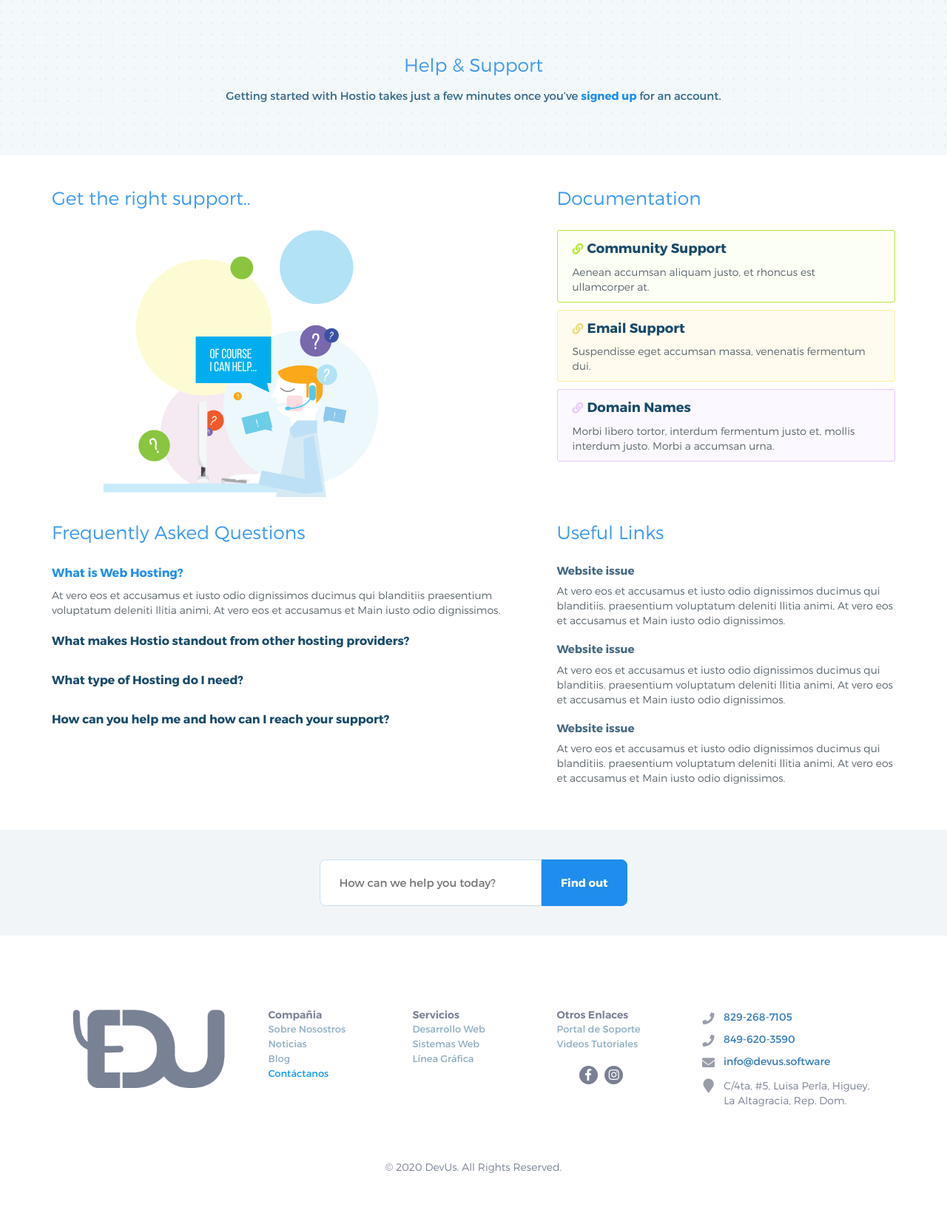
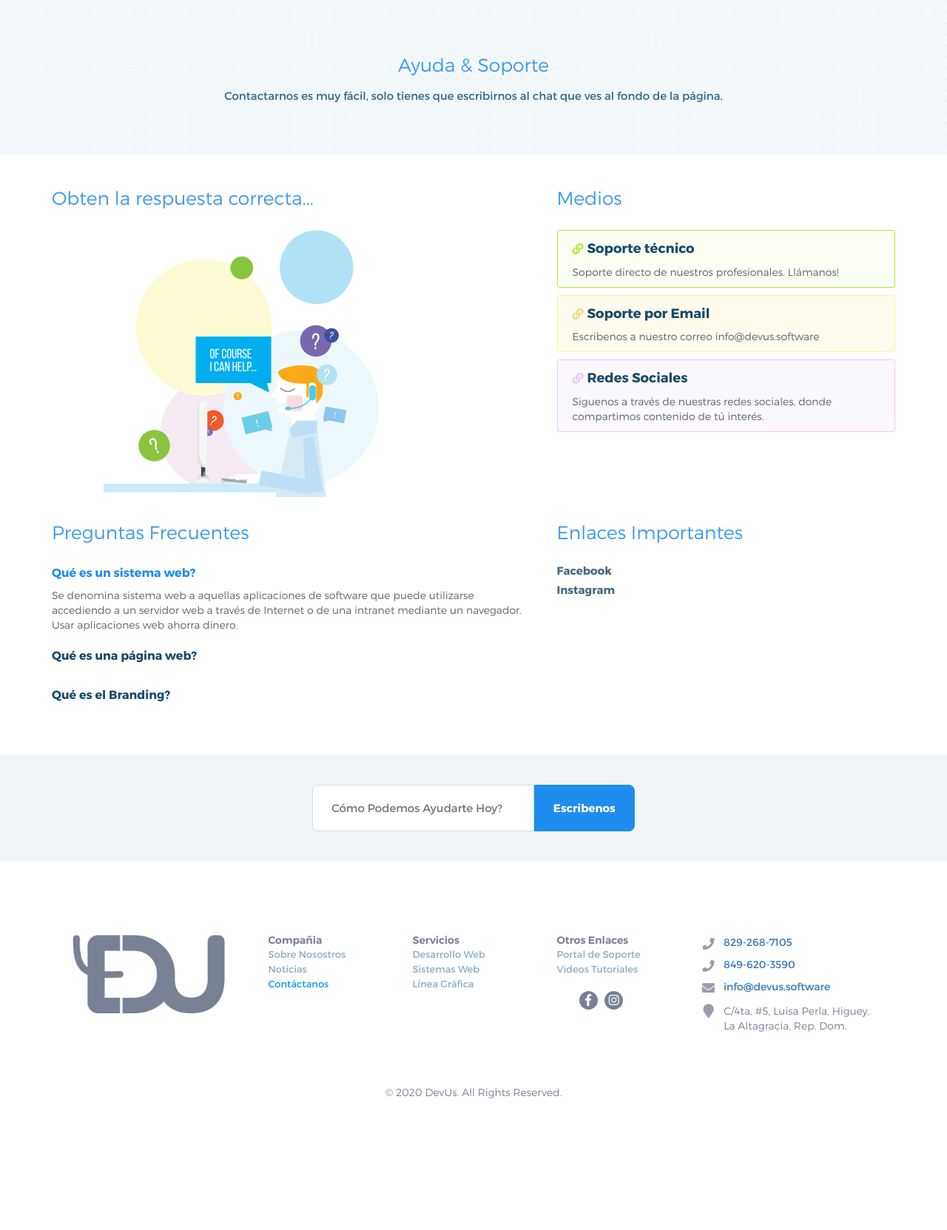
Before and after one commit to darvinvm/devussoftware, a PHP site: page /support.php in a window 1280 px wide. Shown: the part 96-1759 px from the top of the page at 74% size. After the commit the page ends 1581 px from the top, so only its background shows below. Run offline with PHP 8.4, Linux system fonts and the light colour scheme; some web fonts are replaced.

Commit message:
Se incluyo el chat

```diff
--- a/article.html
+++ b/article.html
@@ -7,6 +7,7 @@
 <link rel="stylesheet" type="text/css" href="css/bootstrap.min.css">
 <link rel="stylesheet" type="text/css" href="css/fontawesome-all.min.css">
 <link rel="stylesheet" type="text/css" href="css/style.css">
+<script src="//code.jivosite.com/widget/KtTNGPwxl0" async></script>
 </head>
 
 <body>
@@ -35,7 +36,7 @@
                     </ul>
                 </li>
                 <li><a href="support.php">Ayuda & Soporte</a></li>
-                <li><a href="contact.html" class="active">Contactanos</a></li>
+                <li><a href="contact.php" class="active">Contactanos</a></li>
                 <li><a class="chat-button" href="#">Chat now</a></li>
             </ul>
         </div>
--- a/blog.html
+++ b/blog.html
@@ -7,6 +7,7 @@
 <link rel="stylesheet" type="text/css" href="css/bootstrap.min.css">
 <link rel="stylesheet" type="text/css" href="css/fontawesome-all.min.css">
 <link rel="stylesheet" type="text/css" href="css/style.css">
+<script src="//code.jivosite.com/widget/KtTNGPwxl0" async></script>
 </head>
 
 <body>
@@ -35,7 +36,7 @@
                     </ul>
                 </li>
                 <li><a href="support.php">Ayuda & Soporte</a></li>
-                <li><a href="contact.html" class="active">Contactanos</a></li>
+                <li><a href="contact.php" class="active">Contactanos</a></li>
                 <li><a class="chat-button" href="#">Chat now</a></li>
             </ul>
         </div>
--- a/desarrolloweb.php
+++ b/desarrolloweb.php
@@ -8,6 +8,7 @@
 	<link rel="stylesheet" type="text/css" href="css/bootstrap.min.css">
 	<link rel="stylesheet" type="text/css" href="css/fontawesome-all.min.css">
     <link rel="stylesheet" type="text/css" href="css/style.css">
+    <script src="//code.jivosite.com/widget/KtTNGPwxl0" async></script>
 
 </head>
 
--- a/faq.html
+++ b/faq.html
@@ -7,6 +7,7 @@
 <link rel="stylesheet" type="text/css" href="css/bootstrap.min.css">
 <link rel="stylesheet" type="text/css" href="css/fontawesome-all.min.css">
 <link rel="stylesheet" type="text/css" href="css/style.css">
+<script src="//code.jivosite.com/widget/KtTNGPwxl0" async></script>
 </head>
 
 <body>
@@ -34,7 +35,7 @@
                     </ul>
                 </li>
                 <li><a href="support.php">Ayuda & Soporte</a></li>
-                <li><a href="contact.html">Contactanos</a></li>
+                <li><a href="contact.php">Contactanos</a></li>
                 <li><a class="chat-button" href="#">Chat now</a></li>
             </ul>
         </div>
--- a/footer.html
+++ b/footer.html
@@ -25,7 +25,6 @@
                     <ul class="footer-menu">
                         <li><a href="about.html">Sobre Nosostros</a></li>
                         <li><a href="news.html">Noticias</a></li>
-                        <li><a href="faq.html">Blog</a></li>
                         <li class="active"><a href="contact.html">Contáctanos</a></li>
                     </ul>
                 </div>
--- a/lineagrafica.php
+++ b/lineagrafica.php
@@ -10,6 +10,7 @@
 <style>
 #more {display: none;}
 </style>
+<script src="//code.jivosite.com/widget/KtTNGPwxl0" async></script>
 </head>
 
 <body>
--- a/news.html
+++ b/news.html
@@ -7,6 +7,7 @@
 <link rel="stylesheet" type="text/css" href="css/bootstrap.min.css">
 <link rel="stylesheet" type="text/css" href="css/fontawesome-all.min.css">
 <link rel="stylesheet" type="text/css" href="css/style.css">
+<script src="//code.jivosite.com/widget/KtTNGPwxl0" async></script>
 </head>
 
 <body>
@@ -34,7 +35,7 @@
                     </ul>
                 </li>
                 <li><a href="support.php">Ayuda & Soporte</a></li>
-                <li><a href="contact.html">Contactanos</a></li>
+                <li><a href="contact.php">Contactanos</a></li>
                 <li><a class="chat-button" href="#">Chat now</a></li>
             </ul>
         </div>
--- a/policy.html
+++ b/policy.html
@@ -7,6 +7,7 @@
 <link rel="stylesheet" type="text/css" href="css/bootstrap.min.css">
 <link rel="stylesheet" type="text/css" href="css/fontawesome-all.min.css">
 <link rel="stylesheet" type="text/css" href="css/style.css">
+<script src="//code.jivosite.com/widget/KtTNGPwxl0" async></script>
 </head>
 
 <body>
@@ -34,7 +35,7 @@
                     </ul>
                 </li>
                 <li><a href="support.php">Ayuda & Soporte</a></li>
-                <li><a href="contact.html">Contactanos</a></li>
+                <li><a href="contact.php">Contactanos</a></li>
                 <li><a class="chat-button" href="#">Chat now</a></li>
             </ul>
         </div>
--- a/post.html
+++ b/post.html
@@ -7,6 +7,7 @@
 <link rel="stylesheet" type="text/css" href="css/bootstrap.min.css">
 <link rel="stylesheet" type="text/css" href="css/fontawesome-all.min.css">
 <link rel="stylesheet" type="text/css" href="css/style.css">
+<script src="//code.jivosite.com/widget/KtTNGPwxl0" async></script>
 </head>
 
 <body>
@@ -34,7 +35,7 @@
                     </ul>
                 </li>
                 <li><a href="support.php">Ayuda & Soporte</a></li>
-                <li><a href="contact.html">Contactanos</a></li>
+                <li><a href="contact.php">Contactanos</a></li>
                 <li><a class="chat-button" href="#">Chat now</a></li>
             </ul>
         </div>
--- a/servicios.php
+++ b/servicios.php
@@ -10,6 +10,7 @@
 <style>
 #more {display: none;}
 </style>
+<script src="//code.jivosite.com/widget/KtTNGPwxl0" async></script>
 </head>
 
 <body>
--- a/sistemasweb.php
+++ b/sistemasweb.php
@@ -7,6 +7,7 @@
 <link rel="stylesheet" type="text/css" href="css/bootstrap.min.css">
 <link rel="stylesheet" type="text/css" href="css/fontawesome-all.min.css">
 <link rel="stylesheet" type="text/css" href="css/style.css">
+<script src="//code.jivosite.com/widget/KtTNGPwxl0" async></script>
 </head>
 
 <body>
--- a/support.php
+++ b/support.php
@@ -7,6 +7,8 @@
 <link rel="stylesheet" type="text/css" href="css/bootstrap.min.css">
 <link rel="stylesheet" type="text/css" href="css/fontawesome-all.min.css">
 <link rel="stylesheet" type="text/css" href="css/style.css">
+<script src="//code.jivosite.com/widget/KtTNGPwxl0" async></script>
+
 </head>
 
 <body>
@@ -34,7 +36,7 @@
                     </ul>
                 </li>
                 <li><a href="support.php" class="active">Ayuda & Soporte</a></li>
-                <li><a href="contact.html">Contactanos</a></li>
+                <li><a href="contact.php">Contactanos</a></li>
                 <li><a class="chat-button" href="#">Chat now</a></li>
             </ul>
         </div>
@@ -44,8 +46,8 @@
     <div class="container">
         <div class="row">
             <div class="col-md-12 text-center">
-                <div class="page-title">Help & Support</div>
-                <div class="page-subtitle">Getting started with Hostio takes just a few minutes once you’ve <a href="register.html">signed up</a> for an account.</div>
+                <div class="page-title">Ayuda & Soporte</div>
+                <div class="page-subtitle">Contactarnos es muy fácil, solo tienes que escribirnos al chat que ves al fondo de la página.</div>
             </div>
         </div>
     </div>
@@ -54,80 +56,69 @@
     <div class="container">
         <div class="row">
             <div class="col-md-7">
-                <div class="col-title-blue">Get the right support..</div>
+                <div class="col-title-blue">Obten la respuesta correcta...</div>
                 <div class="help-image-holder"><img class="help" src="./images/help.png" alt="help" /></div>
             </div>
             <div class="col-md-5">
-                <div class="col-title">Documentation</div>
+                <div class="col-title">Medios</div>
                 <div class="support-box green-support-box">
-                    <div class="support-box-title"><i class="fas fa-link" aria-hidden="true"></i><a href="#">Community Support</a></div>
+                    <div class="support-box-title"><i class="fas fa-link" aria-hidden="true"></i><a href="#">Soporte técnico</a></div>
                     <div class="support-box-details">
-                        Aenean accumsan aliquam justo, et rhoncus est ullamcorper at.
+                        Soporte directo de nuestros profesionales. Llámanos!
                     </div>
                 </div>
                 <div class="support-box yellow-support-box">
-                    <div class="support-box-title"><i class="fas fa-link" aria-hidden="true"></i><a href="#">Email Support</a></div>
+                    <div class="support-box-title"><i class="fas fa-link" aria-hidden="true"></i><a href="mailto:info@devus.software">Soporte por Email</a></div>
                     <div class="support-box-details">
-                        Suspendisse eget accumsan massa, venenatis fermentum dui.
+                        Escribenos a nuestro correo info@devus.software
 
                     </div>
                 </div>
                 <div class="support-box purple-support-box">
-                    <div class="support-box-title"><i class="fas fa-link" aria-hidden="true"></i><a href="#">Domain Names</a></div>
+                    <div class="support-box-title"><i class="fas fa-link" aria-hidden="true"></i><a href="#">Redes Sociales</a></div>
                     <div class="support-box-details">
-                        Morbi libero tortor, interdum fermentum justo et, mollis interdum justo. Morbi a accumsan urna.
+                        Siguenos a través de nuestras redes sociales, donde compartimos contenido de tú interés.
                     </div>
                 </div>
             </div>
         </div>
         <div class="row">
             <div class="col-md-7 col-padding-top">
-                <div class="col-title">Frequently Asked Questions</div>
+                <div class="col-title">Preguntas Frecuentes</div>
                 <div id="faq-questions">
                     <div class="faq-question-holder active">
                         <div class="faq-question">
-                            What is Web Hosting?
+                            Qué es un sistema web?
                         </div>
                         <div class="faq-answer">
-                            At vero eos et accusamus et iusto odio dignissimos  ducimus qui blanditiis praesentium voluptatum deleniti llitia animi,  At vero eos et accusamus et Main iusto odio dignissimos.
+                        Se denomina sistema web a aquellas aplicaciones de software que puede utilizarse accediendo a un servidor web a través de Internet o de una intranet mediante un navegador. Usar aplicaciones web ahorra dinero.
                         </div>
                     </div>
                     <div class="faq-question-holder">
                         <div class="faq-question">
-                            What makes Hostio standout from other hosting providers?
+                           Qué es una página web?
                         </div>
                         <div class="faq-answer">
-                            At vero eos et accusamus et iusto odio dignissimos  ducimus qui blanditiis praesentium voluptatum deleniti llitia animi,  At vero eos et accusamus et Main iusto odio dignissimos.
+                        Se conoce como página Web, página electrónica o página digital a un documento digital de carácter multimediático (es decir, capaz de incluir audio, video, texto y sus combinaciones), adaptado a los estándares de la World Wide Web (WWW) y a la que se puede acceder a través de un navegador Web y una conexión activa a Internet. Se trata del formato básico de contenidos en la red.
                         </div>
                     </div>
                     <div class="faq-question-holder">
                         <div class="faq-question">
-                            What type of Hosting do I need?
+                            Qué es el Branding?
                         </div>
                         <div class="faq-answer">
-                            At vero eos et accusamus et iusto odio dignissimos  ducimus qui blanditiis praesentium voluptatum deleniti llitia animi,  At vero eos et accusamus et Main iusto odio dignissimos.
+                        El branding corporativo es el proceso de construcción de una marca reconocible, con personalidad y que se recuerda por unos conceptos o ideas muy claras. Esto es el branding corporativo del que habla tanta gente, algo mucho más simple de lo que se piensa. No hay más, es “simplemente” eso: crear una marca que todos reconozcan y asocien con algo.
                         </div>
                     </div>
-                    <div class="faq-question-holder">
-                        <div class="faq-question">
-                            How can you help me and how can I reach your support?
-                        </div>
-                        <div class="faq-answer">
-                            At vero eos et accusamus et iusto odio dignissimos  ducimus qui blanditiis praesentium voluptatum deleniti llitia animi,  At vero eos et accusamus et Main iusto odio dignissimos.
-                        </div>
-                    </div>
+
                 </div>
             </div>
             <div class="col-md-5 col-padding-top">
-                <div class="col-title">Useful Links</div>
-                <a href="#"><h4>Website issue</h4></a>
-                <p>At vero eos et accusamus et iusto odio dignissimos  ducimus qui blanditiis. praesentium voluptatum deleniti llitia animi, At vero eos et accusamus et Main iusto odio dignissimos.</p>
+                <div class="col-title">Enlaces Importantes</div>
+                <a href="facebook.com/devus.software"><h4>Facebook</h4></a>
 
-                <a href="#"><h4>Website issue</h4></a>
-                <p>At vero eos et accusamus et iusto odio dignissimos  ducimus qui blanditiis. praesentium voluptatum deleniti llitia animi, At vero eos et accusamus et Main iusto odio dignissimos.</p>
+                <a href="devus.software"><h4>Instagram</h4></a>
 
-                <a href="#"><h4>Website issue</h4></a>
-                <p>At vero eos et accusamus et iusto odio dignissimos  ducimus qui blanditiis. praesentium voluptatum deleniti llitia animi, At vero eos et accusamus et Main iusto odio dignissimos.</p>
             </div>
         </div>
     </div>
@@ -138,8 +129,8 @@
             <div class="col-md-12">
                 <div class="text-search-holder">
                     <form id="text-search">
-                        <input type="text" name="search" placeholder="How can we help you today?" />
-                        <input type="submit" name="submit" value="Find out" />
+                        <input type="text" name="search" placeholder="Cómo Podemos Ayudarte Hoy?" />
+                        <input type="submit" name="submit" value="Escribenos" />
                     </form>
                 </div>
             </div>
--- a/terms.html
+++ b/terms.html
@@ -7,6 +7,7 @@
 <link rel="stylesheet" type="text/css" href="css/bootstrap.min.css">
 <link rel="stylesheet" type="text/css" href="css/fontawesome-all.min.css">
 <link rel="stylesheet" type="text/css" href="css/style.css">
+<script src="//code.jivosite.com/widget/KtTNGPwxl0" async></script>
 </head>
 
 <body>
--- a/tutorials.php
+++ b/tutorials.php
@@ -8,6 +8,7 @@
 <link rel="stylesheet" type="text/css" href="css/bootstrap.min.css">
 <link rel="stylesheet" type="text/css" href="css/fontawesome-all.min.css">
 <link rel="stylesheet" type="text/css" href="css/style.css">
+<script src="//code.jivosite.com/widget/KtTNGPwxl0" async></script>
 </head>
 
 <body>
@@ -35,7 +36,7 @@
                     </ul>
                 </li>
                 <li><a href="support.php">Ayuda & Soporte</a></li>
-                <li><a href="contact.html">Contactanos</a></li>
+                <li><a href="contact.php">Contactanos</a></li>
                 <li><a class="chat-button" href="#">Chat now</a></li>
             </ul>
         </div>
```
Also changed, not shown: about.php (+66 -55 lines), contact.php (renamed from contact.html, +5 -4 lines), index.php (+18 -13 lines), images/kency.png (added).
